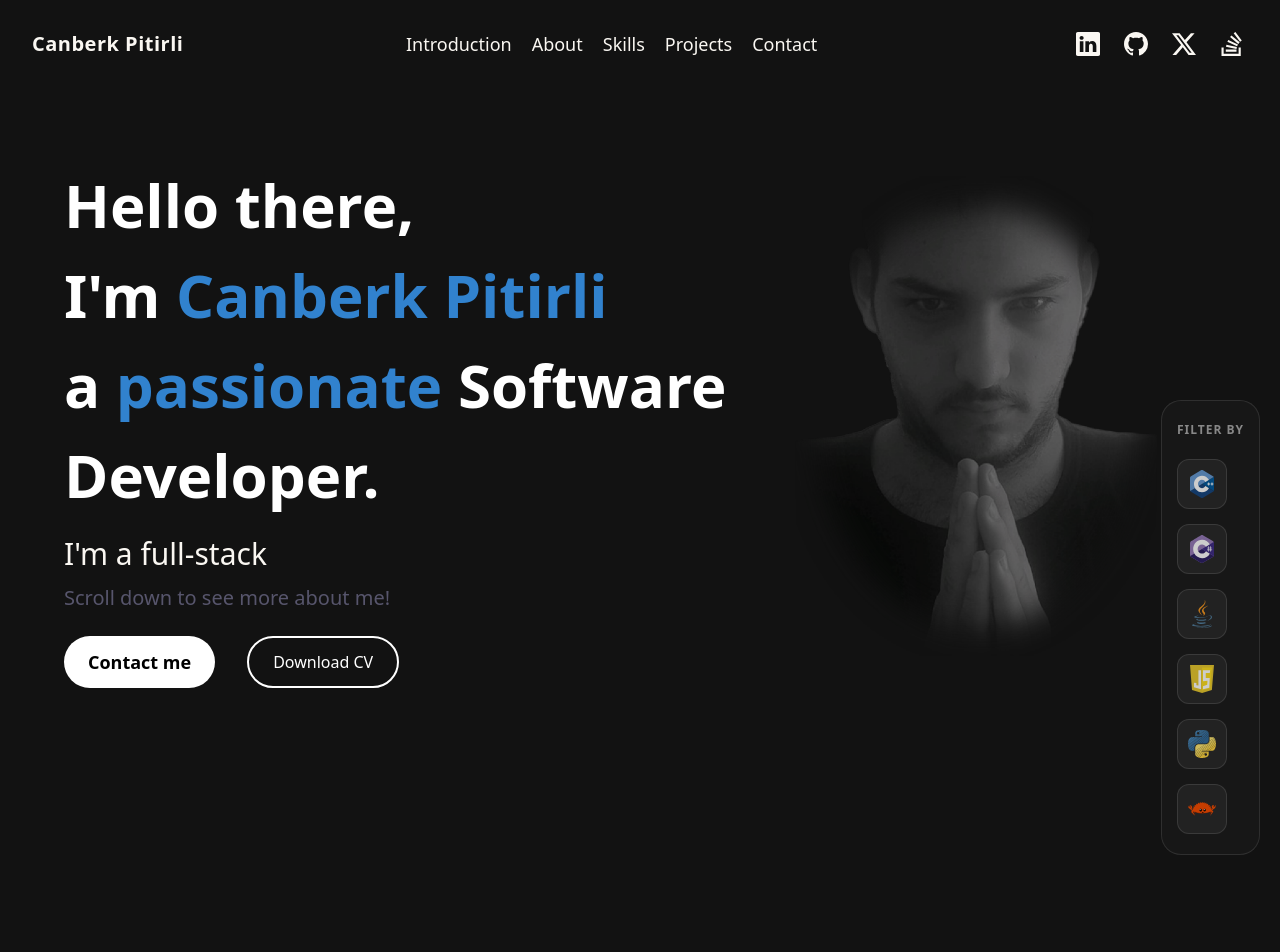
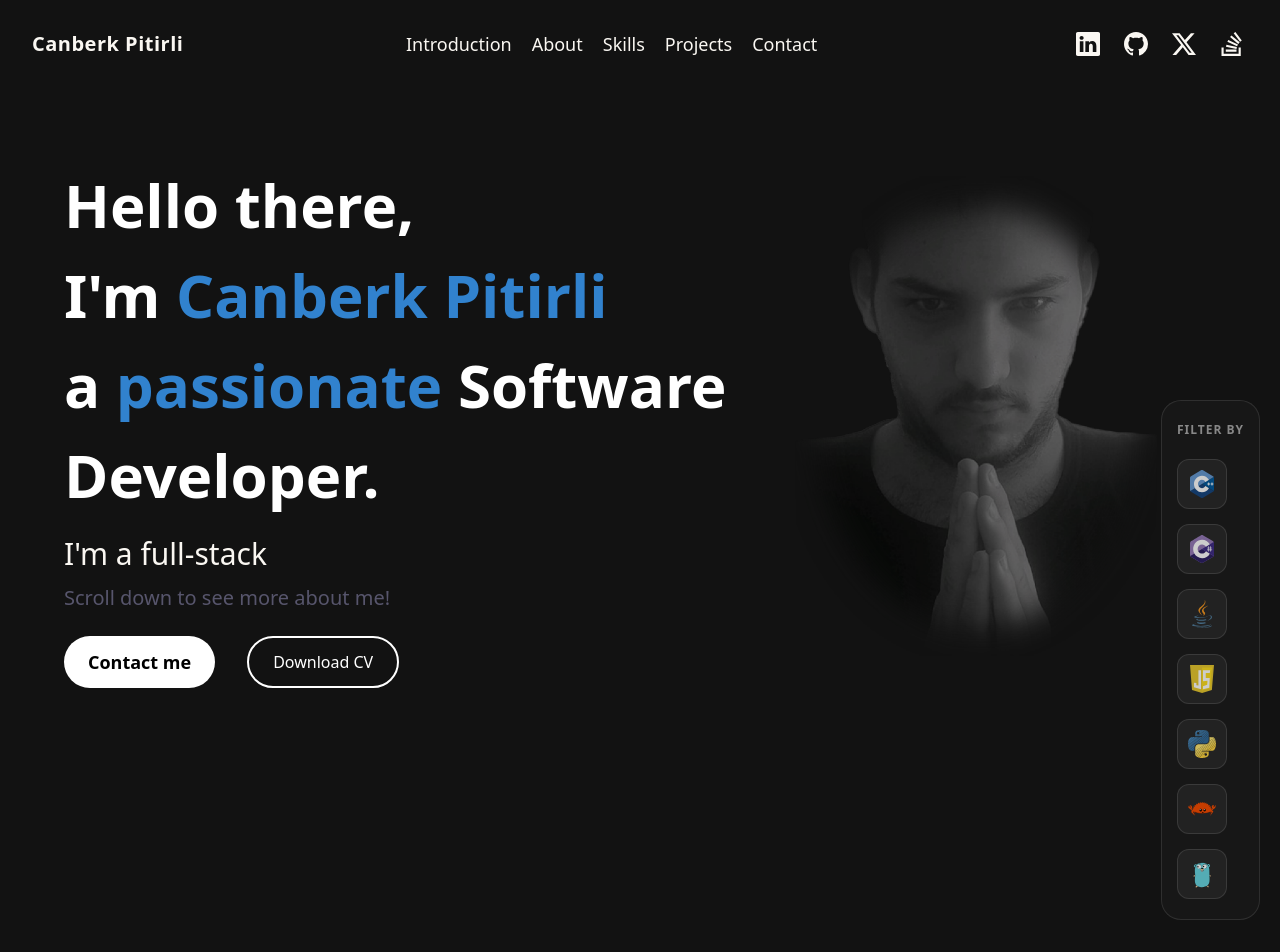
Before and after one commit to CanReader/CanberkPitirliWebApp, a React (Vite) app: page / in a window 1280 px wide. Shown: the top 952 px of the page. Built offline with nearby package versions, Linux system fonts and the light colour scheme.

Commit message:
Portfolio updated with 7 new projects and DX11 Terrain Tessellator hidden

```diff
--- a/src/Components/Projects.jsx
+++ b/src/Components/Projects.jsx
@@ -68,11 +68,13 @@ import JLogo from '/images/Java Logo.svg';
 import JSLogo from '/images/JS Logo.svg';
 import PythonLogo from '/images/Python Logo.svg';
 import RustLogo from '/images/RustLogo1.svg';
+import GoLogo from '/images/GoLogo.svg';
 
 //Operating systems
 import WindowsLogo from '/images/Windows Logo.svg';
 import AndroidLogo from '/images/Android Logo.svg';
 import AppleLogo from '/images/Apple Logo.svg';
+import LinuxLogo from '/images/Linux Logo.svg';
 
 //Technologies
 import GLLogo from '/images/GL Logo.svg';
@@ -411,7 +413,7 @@ const projects = [
         title: 'DX11 Terrain Tessellator Demo',
         desc: 'A technical demonstration of hardware tessellation using DirectX 11, showcasing dynamic level-of-detail (LOD) terrain rendering. Implements the tessellation pipeline with hull and domain shaders to generate high-resolution terrain geometry on the GPU in real-time. Features adaptive tessellation based on camera distance, displacement mapping for realistic surface detail, and optimized rendering for large-scale environments. Demonstrates advanced graphics programming techniques essential for modern game engines and demonstrates the power of GPU-accelerated geometry generation.',
         date: '2024',
-        isVisible: true,
+        isVisible: false,
         categories: ['Game Development'],
         type: 'Graphics Demo',
         language: [CPPLogo],
@@ -425,6 +427,132 @@ const projects = [
         images: ['https://opengraph.githubassets.com/1/CanReader/DX11-TerrainTesellatorDemo'],
         preview: 'https://opengraph.githubassets.com/1/CanReader/DX11-TerrainTesellatorDemo'
     },
+    {
+        title: 'ASCIIRenderer',
+        desc: 'A real-time 3D software rasterizer built from scratch in Rust that streams rendered frames as ASCII art to the browser over WebSocket. Implements perspective projection, z-buffering, barycentric interpolation, and Blinn-Phong shading entirely on the CPU. Features 7 shading modes, 6 character sets, 6 color profiles, OBJ/glTF/GLB/FBX model loading, per-character RGB texture rendering on HTML5 Canvas, drag-to-rotate camera controls, and a live control panel. The Axum backend serves the Vite-built React frontend as a single binary, making deployment seamless.',
+        date: '2026',
+        isVisible: true,
+        categories: ['Graphics', 'Full Stack'],
+        type: 'Software Rasterizer',
+        language: [RustLogo, JSLogo],
+        languageNames: ['Rust', 'JavaScript'],
+        iconBackground: '#C84409',
+        progress: 1,
+        progressStatus: 'Completed',
+        platform: [WindowsLogo, LinuxLogo],
+        techs: [],
+        git: 'https://github.com/CanReader/ASCIIRenderer',
+        images: ['https://socialify.git.ci/CanReader/ASCIIRenderer/image?description=1&font=Jost&forks=1&issues=1&language=1&name=1&owner=1&pattern=Solid&pulls=1&stargazers=1&theme=Light'],
+        preview: 'https://socialify.git.ci/CanReader/ASCIIRenderer/image?description=1&font=Jost&forks=1&issues=1&language=1&name=1&owner=1&pattern=Solid&pulls=1&stargazers=1&theme=Light'
+    },
+    {
+        title: 'raft-kv',
+        desc: 'A distributed key-value store built from scratch in Rust implementing the Raft consensus algorithm. Features leader election with randomized timeouts and pre-vote protocol, log replication with fast term-skipping backtracking, automatic snapshotting and log compaction via chunked InstallSnapshot RPC, and durable RocksDB-backed state persistence. Architected as a 5-crate workspace separating core logic, storage, transport, server, and client concerns. The pure Raft core has zero I/O dependencies, enabling deterministic testability. Supports a 3-node cluster with a CLI client for get, put, delete, status, and benchmark commands.',
+        date: '2026',
+        isVisible: true,
+        categories: ['Backend', 'Distributed Systems'],
+        type: 'Distributed System',
+        language: [RustLogo],
+        languageNames: ['Rust'],
+        iconBackground: '#C84409',
+        progress: 1,
+        progressStatus: 'Completed',
+        platform: [WindowsLogo, LinuxLogo],
+        techs: [],
+        git: 'https://github.com/CanReader/raft-kv',
+        images: ['https://socialify.git.ci/CanReader/raft-kv/image?description=1&font=Jost&forks=1&issues=1&language=1&name=1&owner=1&pattern=Solid&pulls=1&stargazers=1&theme=Light'],
+        preview: 'https://socialify.git.ci/CanReader/raft-kv/image?description=1&font=Jost&forks=1&issues=1&language=1&name=1&owner=1&pattern=Solid&pulls=1&stargazers=1&theme=Light'
+    },
+    {
+        title: 'brew-focus',
+        desc: 'A coffee-themed Pomodoro timer desktop application built with Tauri 2 and React. Features configurable work and break phase cycles, a fullscreen focus overlay to minimize distractions, drag-and-drop task management with project grouping, and daily focus time tracking. Includes system tray support for background operation, 6 accent color themes, and full offline capability with local JSON storage. Cross-platform across macOS, Windows, and Linux.',
+        date: '2026',
+        isVisible: true,
+        categories: ['Desktop Application', 'Full Stack'],
+        type: 'Desktop App',
+        language: [RustLogo, JSLogo],
+        languageNames: ['Rust', 'JavaScript'],
+        iconBackground: '#6F4E37',
+        progress: 1,
+        progressStatus: 'Completed',
+        platform: [WindowsLogo, LinuxLogo, AppleLogo],
+        techs: [],
+        git: 'https://github.com/CanReader/brew-focus',
+        images: ['https://socialify.git.ci/CanReader/brew-focus/image?description=1&font=Jost&forks=1&issues=1&language=1&name=1&owner=1&pattern=Solid&pulls=1&stargazers=1&theme=Light'],
+        preview: 'https://socialify.git.ci/CanReader/brew-focus/image?description=1&font=Jost&forks=1&issues=1&language=1&name=1&owner=1&pattern=Solid&pulls=1&stargazers=1&theme=Light'
+    },
+    {
+        title: 'FastNN',
+        desc: 'A high-performance deep learning framework built from scratch in Rust with hand-tuned CUDA kernels. Features a dual CPU/GPU architecture with automatic device dispatch, tape-based reverse-mode automatic differentiation, cuBLAS SGEMM with TF32 tensor core acceleration, and RAII-based GPU memory management. Includes dense, conv2d, LSTM, GRU, multi-head attention, Transformer encoder, embedding, batch/layer/RMS normalization, dropout, and pooling layers. Supports SGD, Adam, and AdamW optimizers with cosine, warmup, and OneCycleLR schedulers. Compatible with Volta through Hopper GPU architectures.',
+        date: '2025-2026',
+        isVisible: true,
+        categories: ['AI/ML'],
+        type: 'Deep Learning Framework',
+        language: [RustLogo],
+        languageNames: ['Rust'],
+        iconBackground: '#C84409',
+        progress: 1,
+        progressStatus: 'Completed',
+        platform: [WindowsLogo, LinuxLogo],
+        techs: [],
+        git: 'https://github.com/CanReader/FastNN',
+        images: ['https://socialify.git.ci/CanReader/FastNN/image?description=1&font=Jost&forks=1&issues=1&language=1&name=1&owner=1&pattern=Solid&pulls=1&stargazers=1&theme=Light'],
+        preview: 'https://socialify.git.ci/CanReader/FastNN/image?description=1&font=Jost&forks=1&issues=1&language=1&name=1&owner=1&pattern=Solid&pulls=1&stargazers=1&theme=Light'
+    },
+    {
+        title: 'ZipRS',
+        desc: 'A fast, modern desktop archive manager inspired by WinRAR, built with Rust, Tauri v2, and Svelte 5. Supports ZIP, TAR, TAR.GZ, TAR.BZ2, and TAR.ZST formats with full browse, extract, add, delete, create, and test operations. Features a polished GUI with drag-and-drop, sortable file tables, real-time progress tracking, keyboard shortcuts, and a dark theme. Includes a powerful CLI with 15 subcommands including convert, diff, stats, and tree views for advanced archive management workflows.',
+        date: '2026',
+        isVisible: true,
+        categories: ['Desktop Application', 'CLI/TUI'],
+        type: 'Desktop App',
+        language: [RustLogo, JSLogo],
+        languageNames: ['Rust', 'JavaScript'],
+        iconBackground: '#C84409',
+        progress: 1,
+        progressStatus: 'Completed',
+        platform: [WindowsLogo, LinuxLogo, AppleLogo],
+        techs: [],
+        git: 'https://github.com/CanReader/ZipRS',
+        images: ['https://socialify.git.ci/CanReader/ZipRS/image?description=1&font=Jost&forks=1&issues=1&language=1&name=1&owner=1&pattern=Solid&pulls=1&stargazers=1&theme=Light'],
+        preview: 'https://socialify.git.ci/CanReader/ZipRS/image?description=1&font=Jost&forks=1&issues=1&language=1&name=1&owner=1&pattern=Solid&pulls=1&stargazers=1&theme=Light'
+    },
+    {
+        title: 'ViewCam',
+        desc: 'A cross-platform solution that transforms an Android phone camera into a virtual webcam for desktop users. The mobile component captures the camera feed using CameraX and streams it over Wi-Fi, while the desktop receiver creates a virtual camera device via v4l2loopback on Linux. Built with a Qt 6 desktop client and a Jetpack Compose Android app, providing a seamless wireless webcam experience for users without a physical webcam.',
+        date: '2023-2026',
+        isVisible: true,
+        categories: ['Mobile', 'Desktop Application'],
+        type: 'Utility App',
+        language: [CPPLogo, JLogo],
+        languageNames: ['C++', 'Java'],
+        iconBackground: '#4881bf',
+        progress: 1,
+        progressStatus: 'Completed',
+        platform: [AndroidLogo, LinuxLogo, WindowsLogo],
+        techs: [],
+        git: 'https://github.com/CanReader/ViewCam',
+        images: ['https://socialify.git.ci/CanReader/ViewCam/image?description=1&font=Jost&forks=1&issues=1&language=1&name=1&owner=1&pattern=Solid&pulls=1&stargazers=1&theme=Light'],
+        preview: 'https://socialify.git.ci/CanReader/ViewCam/image?description=1&font=Jost&forks=1&issues=1&language=1&name=1&owner=1&pattern=Solid&pulls=1&stargazers=1&theme=Light'
+    },
+    {
+        title: 'GoChat',
+        desc: 'A multi-platform real-time chat application featuring a Go WebSocket server, a Rust TUI client, and an Android client. The server handles JWT authentication, PostgreSQL persistence for users, rooms, and messages, real-time broadcasting, typing indicators, presence tracking, and rate limiting. The Rust TUI client uses ratatui with keyboard-driven navigation for a polished terminal experience. The Android client is built with Jetpack Compose, MVVM architecture, and OkHttp WebSocket with exponential backoff reconnection.',
+        date: '2026',
+        isVisible: true,
+        categories: ['Backend', 'Full Stack', 'Mobile'],
+        type: 'Chat Application',
+        language: [GoLogo, RustLogo],
+        languageNames: ['Go', 'Rust'],
+        iconBackground: '#00ADD8',
+        progress: 1,
+        progressStatus: 'Completed',
+        platform: [WindowsLogo, LinuxLogo, AndroidLogo],
+        techs: [PSQL],
+        git: 'https://github.com/CanReader/GoChat',
+        images: ['https://socialify.git.ci/CanReader/GoChat/image?description=1&font=Jost&forks=1&issues=1&language=1&name=1&owner=1&pattern=Solid&pulls=1&stargazers=1&theme=Light'],
+        preview: 'https://socialify.git.ci/CanReader/GoChat/image?description=1&font=Jost&forks=1&issues=1&language=1&name=1&owner=1&pattern=Solid&pulls=1&stargazers=1&theme=Light'
+    },
 ];
 
 // Programming language data
@@ -435,6 +563,7 @@ const programmingLanguages = [
     { name: 'JavaScript', logo: JSLogo },
     { name: 'Python', logo: PythonLogo },
     { name: 'Rust', logo: RustLogo },
+    { name: 'Go', logo: GoLogo },
 ];
 
 // Custom hook for filtering projects with multiple categories support and language filter
```
